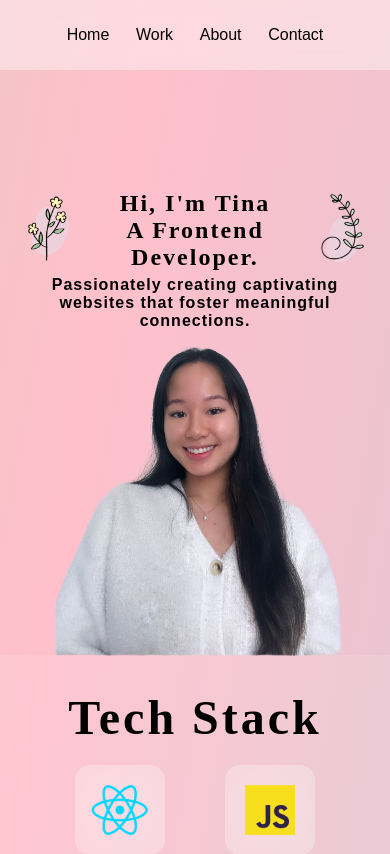
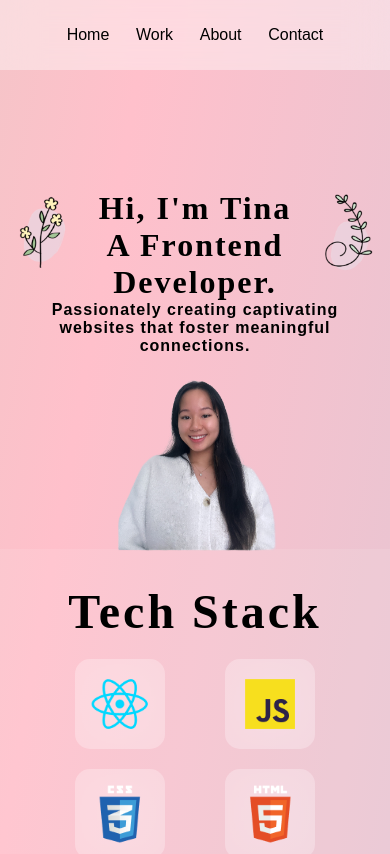
Before and after one commit to twentyfive21/portfolio-react, a React (Vite) app: page / in a window 390 px wide. Shown: the top 854 px of the page. Built offline with nearby package versions, Linux system fonts and the light colour scheme; a web font is replaced by a local one.

Commit message:
intro media queries

```diff
--- a/src/components/Intro/Intro.css
+++ b/src/components/Intro/Intro.css
@@ -24,17 +24,105 @@ h3 {
     height: 600px;
     margin-bottom: -100px;
 }
-
-@media (max-width: 550px) {
+@media (max-width: 1280px) {
+    .intro-container {
+        padding: 60px 0px 0px 0px;
+    }
+    .intro-pic {
+        margin-top: -130px;
+        height: 500px;
+        margin-bottom: -85px;
+    }
+}
+@media (max-width: 1025px) {
     h1 {
         letter-spacing: 2px;
-        font-size: 1.5rem;
+        font-size: 3rem;
+    }
+    h3 {
+        font-size: 1.3rem;
+    }
+    .flowers {
+        height: 20vh;
+    }
+    .intro-container {
+        padding: 85px 0px 0px 0px;
+    }
+    .intro-pic {
+        margin-top: -120px;
+        height: 500px;
+        margin-bottom: -85px;
+    }
+}
+@media (max-width: 950px) {
+    h1 {
+        font-size: 4rem;
     }
     h3 {
         font-size: 1rem;
-        padding: 5px 20px;
+    }
+    .flowers {
+        height: 12vh;
+    }
+    .intro-container {
+        padding: 200px 0px 0px 0px;
+    }
+    .intro-pic {
+        margin-top: -120px;
+        height: 720px;
+        margin-bottom: -120px;
+    }
+   }
+   @media (max-width: 850px) {
+    h1 {
+        font-size: 3rem;
+    }
+    h3 {
+        font-size: 1.4rem;
+    }
+    .flowers {
+        height: 12vh;
+    }
+    .intro-container {
+        padding: 130px 0px 0px 0px;
+    }
+    .intro-pic {
+        margin-top: -120px;
+        height: 520px;
+        margin-bottom: -85px;
+    }
+   }
+@media (max-width: 550px) {
+    h1 {
+        font-size: 2.3rem;
+    }
+    h3 {
+        font-size: 1rem;
     }
     .flowers {
         height: 9vh;
     }
+    .intro-container {
+        padding: 120px 0px 0px 0px;
+    }
 }
+@media (max-width: 450px) {
+    h1 {
+        font-size: 2rem;
+    }
+    h3 {
+        font-size: 1rem;
+        padding: 0px 20px;
+    }
+    .flowers {
+        height: 10vh;
+    }
+    .intro-container {
+        padding: 120px 0px 0px 0px;
+    }
+    .intro-pic {
+        margin-top: -80px;
+        height: 330px;
+        margin-bottom: -56px;
+    }
+}
```
